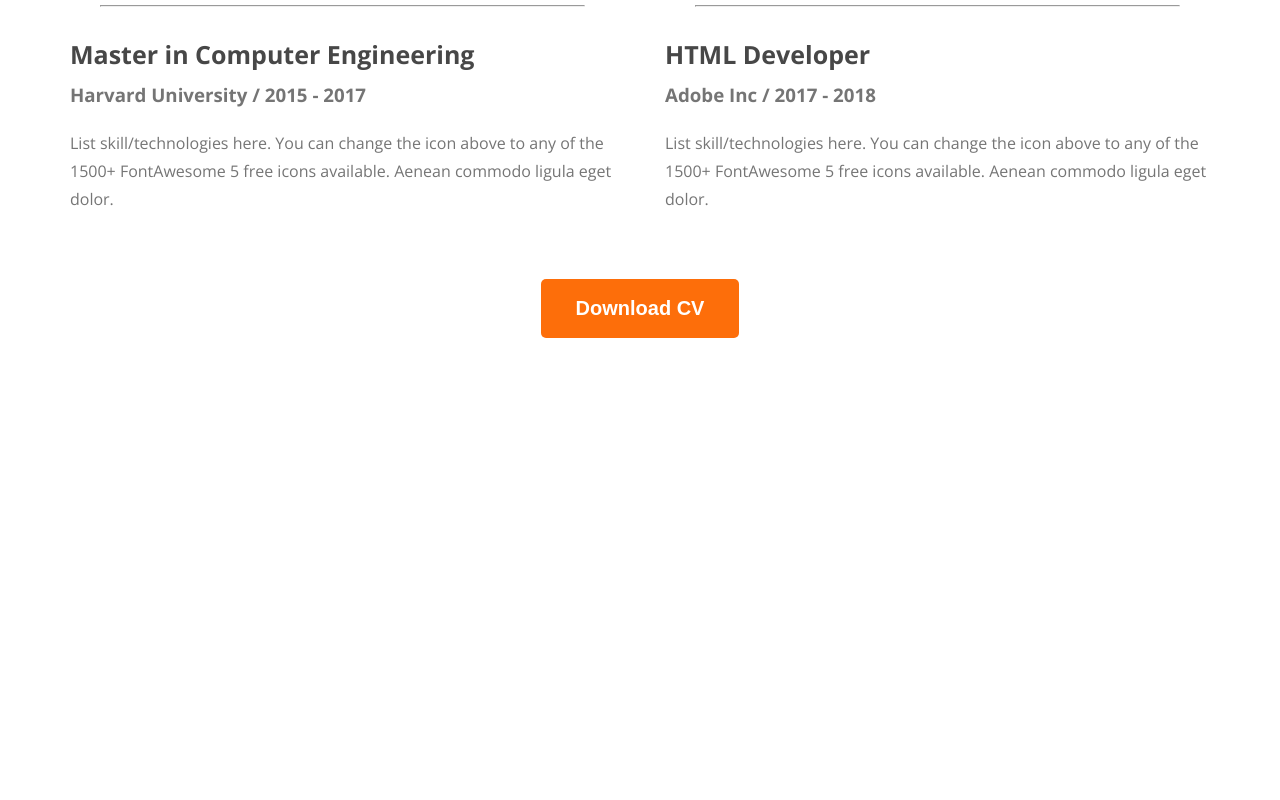
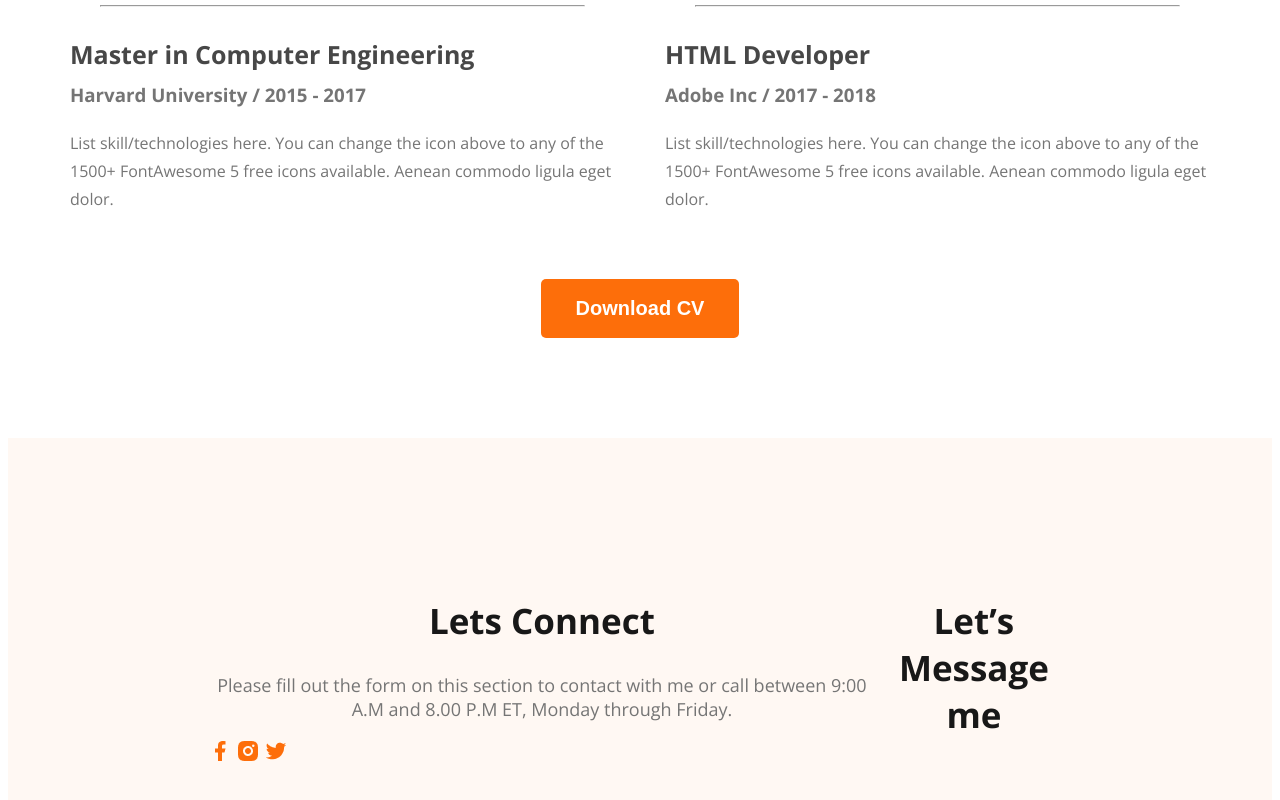
Before and after one commit to developer-rimon23/web-developer-portfolio, a plain HTML site: page index.html in a window 1280 px wide. Shown: the part 2949-3749 px from the top of the page. Before the commit the page ends 3295 px from the top, so only its background shows below. Drawn offline with nearby package versions, Linux system fonts and the light colour scheme.

Commit message:
basic footer

```diff
--- a/index.html
+++ b/index.html
@@ -150,7 +150,7 @@
                         <h2 class="resume-item-title">Sr. Font End Developer</h2>
                         <h3 class="resume-item-institute">Apple Inc / 2020 - Current</h3>
                         <p class="resume-item-description">List skill/technologies here. You can change the icon above
-                        to any of the 1500+ FontAwesome 5 free icons available. Aenean commodo ligula eget dolor.
+                            to any of the 1500+ FontAwesome 5 free icons available. Aenean commodo ligula eget dolor.
                         </p>
                     </div>
                     <hr>
@@ -158,7 +158,7 @@
                         <h2 class="resume-item-title">Jr. Font End Developer</h2>
                         <h3 class="resume-item-institute">Dribbble Inc / 2018 - 2022</h3>
                         <p class="resume-item-description">List skill/technologies here. You can change the icon above
-                        to any of the 1500+ FontAwesome 5 free icons available. Aenean commodo ligula eget dolor.
+                            to any of the 1500+ FontAwesome 5 free icons available. Aenean commodo ligula eget dolor.
                         </p>
                     </div>
                     <hr>
@@ -166,7 +166,7 @@
                         <h2 class="resume-item-title">HTML Developer</h2>
                         <h3 class="resume-item-institute">Adobe Inc / 2017 - 2018</h3>
                         <p class="resume-item-description">List skill/technologies here. You can change the icon above
-                        to any of the 1500+ FontAwesome 5 free icons available. Aenean commodo ligula eget dolor.
+                            to any of the 1500+ FontAwesome 5 free icons available. Aenean commodo ligula eget dolor.
                         </p>
                     </div>
                 </div>
@@ -179,7 +179,22 @@
         <!-- Resume section end -->
     </main>
     <footer>
-
+        <div class="footer-column">
+            <h2 class="section-title">Lets Connect</h2>
+            <p class="section-description">
+                Please fill out the form on this section to contact with me or call between 9:00 A.M and 8.00 P.M ET,
+                Monday through
+                Friday.
+            </p>
+            <div class="social-links">
+                <a href=""><img src="images/icons/facebook.png" alt=""></a>
+                <a href=""><img src="images/icons/insta.png" alt=""></a>
+                <a href=""><img src="images/icons/twitter.png" alt=""></a>
+            </div>
+        </div>
+        <div class="footer-column">
+            <h2 class="section-title">Let’s Message me</h2>
+        </div>
     </footer>
 </body>
 
--- a/styles/portfolio.css
+++ b/styles/portfolio.css
@@ -189,3 +189,11 @@ margin: 30px;
     margin-top: 50px;
 }
 /* Resume section styles end */
+
+/* footer section related styles */
+footer{
+    display: flex;
+    background-color: #FFF8F3;
+    padding: 130px 200px;
+    margin-top: 100px;
+}
```
